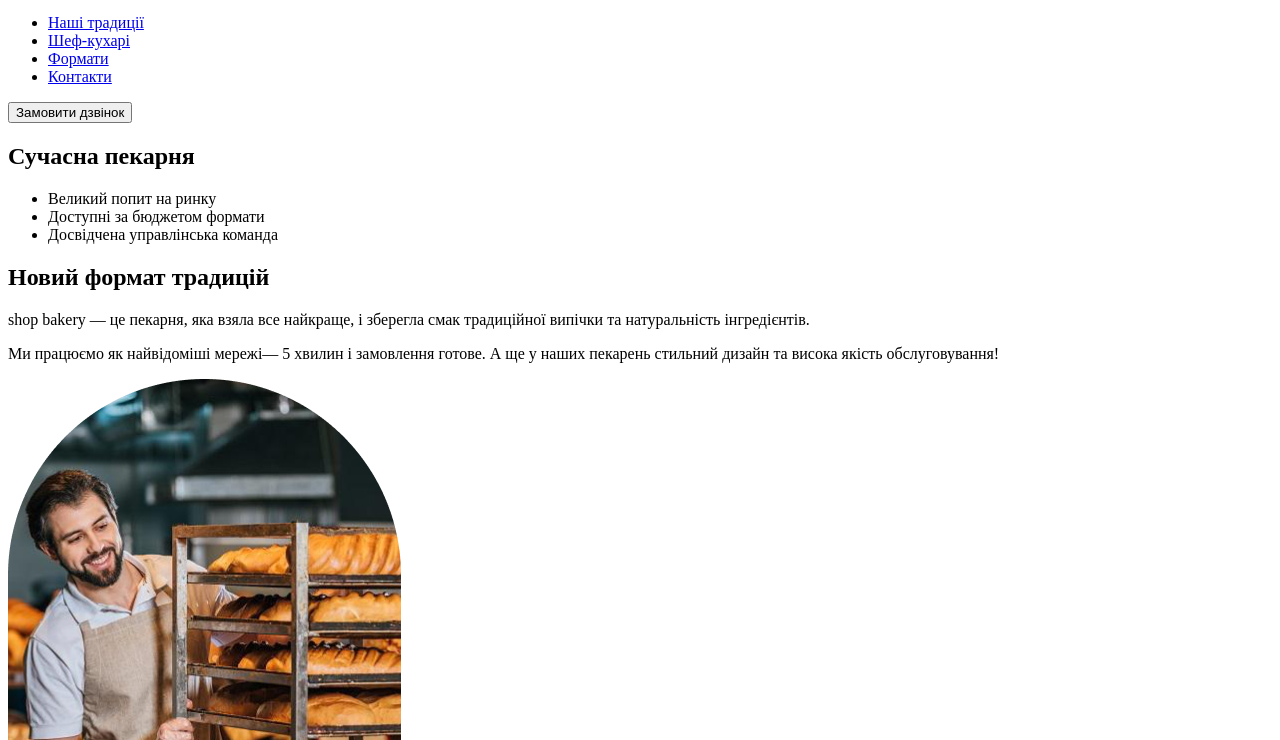
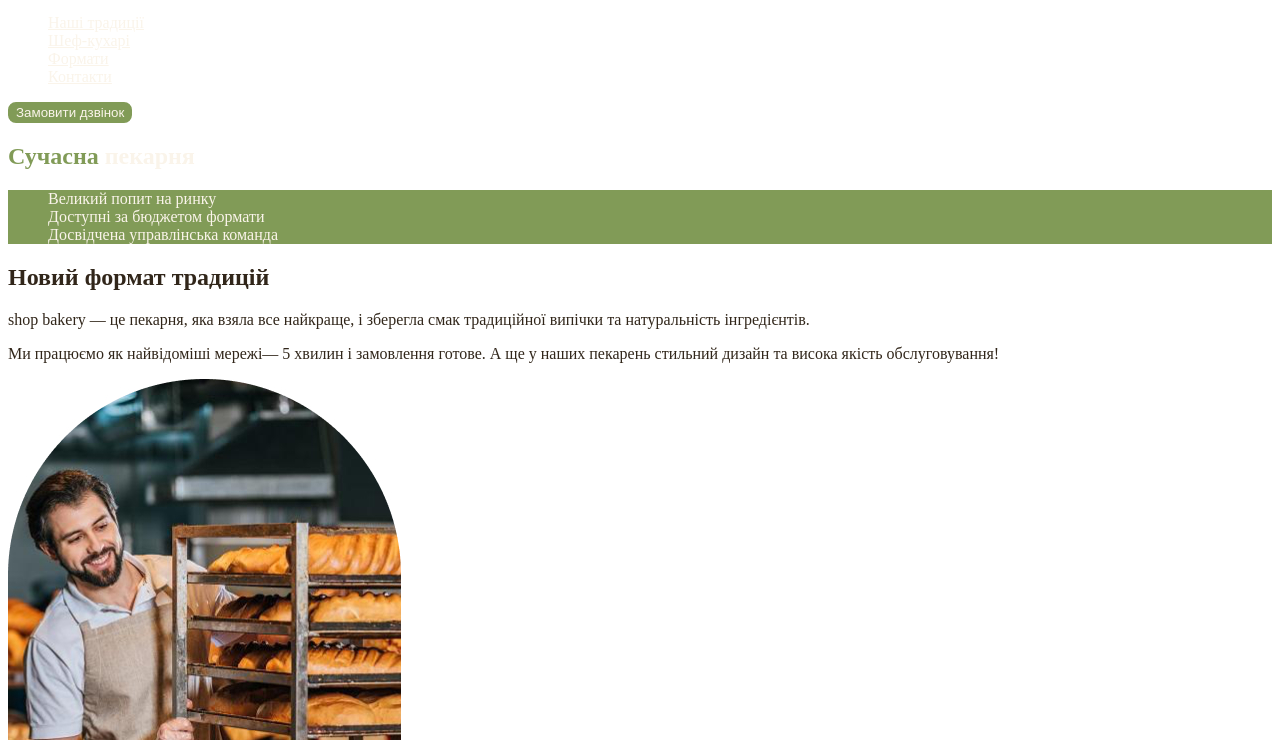
Before and after one commit to PeacefulllWarrior/Baker_project, a plain HTML site: page index.html in a window 1280 px wide. Shown: the part 60-800 px from the top of the page. Drawn offline with Linux system fonts and the light colour scheme.

Commit message:
Update index.html

```diff
--- a/index.html
+++ b/index.html
@@ -4,6 +4,7 @@
         <meta charset="UTF-8">
         <meta name="viewport" content="width=device-width initial-scale=1.0">
         <title>Сучасна пекарня</title>
+        <link rel="stylesheet" href="./CSS/styles.css">
     </head>
     <body>
         <header>
@@ -13,30 +14,30 @@
                 </a>
 
                 <ul>
-                    <li><a href="#traditions-section">Наші традиції</a></li>
-                    <li><a href="#chief-section">Шеф-кухарі</a></li>
-                    <li><a href="#formats-section">Формати</a></li>
-                    <li><a href="#contact-section">Контакти</a></li>
+                    <li><a class ="link"href="#traditions-section">Наші традиції</a></li>
+                    <li><a class ="link"href="#chief-section">Шеф-кухарі</a></li>
+                    <li><a class ="link"href="#formats-section">Формати</a></li>
+                    <li><a class ="link"href="#contact-section">Контакти</a></li>
                 </ul>
             </nav>
-            <button type="button">Замовити дзвінок</button>
+            <button class="button" type="button" disabled>Замовити дзвінок</button>
         </header>
 
         <main>
-            <section>
+            <section >
                 <!-- ul>li*3 -->
 
-                <h1>Сучасна пекарня</h1>
+                <h1 class="hero-title"><span class="hero-title-accent">Сучасна</span> пекарня</h1>
 
             </section>
 
             <section id="traditions-section">
-                <ul>
+                <ul class="advantages-list">
                     <li>Великий попит на ринку</li>
                     <li>Доступні за бюджетом формати</li>
                     <li>Досвідчена управлінська команда</li>
                 </ul>
-                <h2>Новий формат традицій</h2>
+                <h2 class="section-title">Новий формат традицій</h2>
                 <p>
                      <span> shop bakery </span> — це пекарня, яка взяла все найкраще, і зберегла смак традиційної випічки та натуральність інгредієнтів.
                     </p>
@@ -48,7 +49,7 @@
             </section>
 
             <section id="chief-section">
-                <h2>Наші найкращі шеф-кухарі</h2>
+                <h2 class="section-title">Наші найкращі <span class="accent">шеф-кухарі</span> </h2>
                 <ul>
                     <li>
                         <article>
@@ -89,7 +90,7 @@
             </section>
 
             <section id="formats-section">
-                <h2>Формати</h2>
+                <h2 class="section-title">Формати</h2>
                 <ul>
                    <li>
                     <article>
@@ -112,7 +113,7 @@
             </section>
 
             <section id="contact-section">
-                <h2>Приєднуйся до мережі пекарень</h2>
+                <h2 class="section-title">Приєднуйся до мережі пекарень</h2>
                 <iframe
                     src="https://www.google.com/maps/embed?pb=!1m18!1m12!1m3!1d2540.164054656813!2d30.48865857655763!3d50.456669671593325!2m3!1f0!2f0!3f0!3m2!1i1024!2i768!4f13.1!3m3!1m2!1s0x40d4ce637bfe1717%3A0x5370c2254ad1b952!2z0YPQuy4g0KHQtdGH0LXQstGL0YUg0KHRgtGA0LXQu9GM0YbQvtCyLCA1NCwg0JrQuNC10LIsIDAyMDAw!5e0!3m2!1sru!2sua!4v1700667195869!5m2!1sru!2sua"
                     width="604"
```
